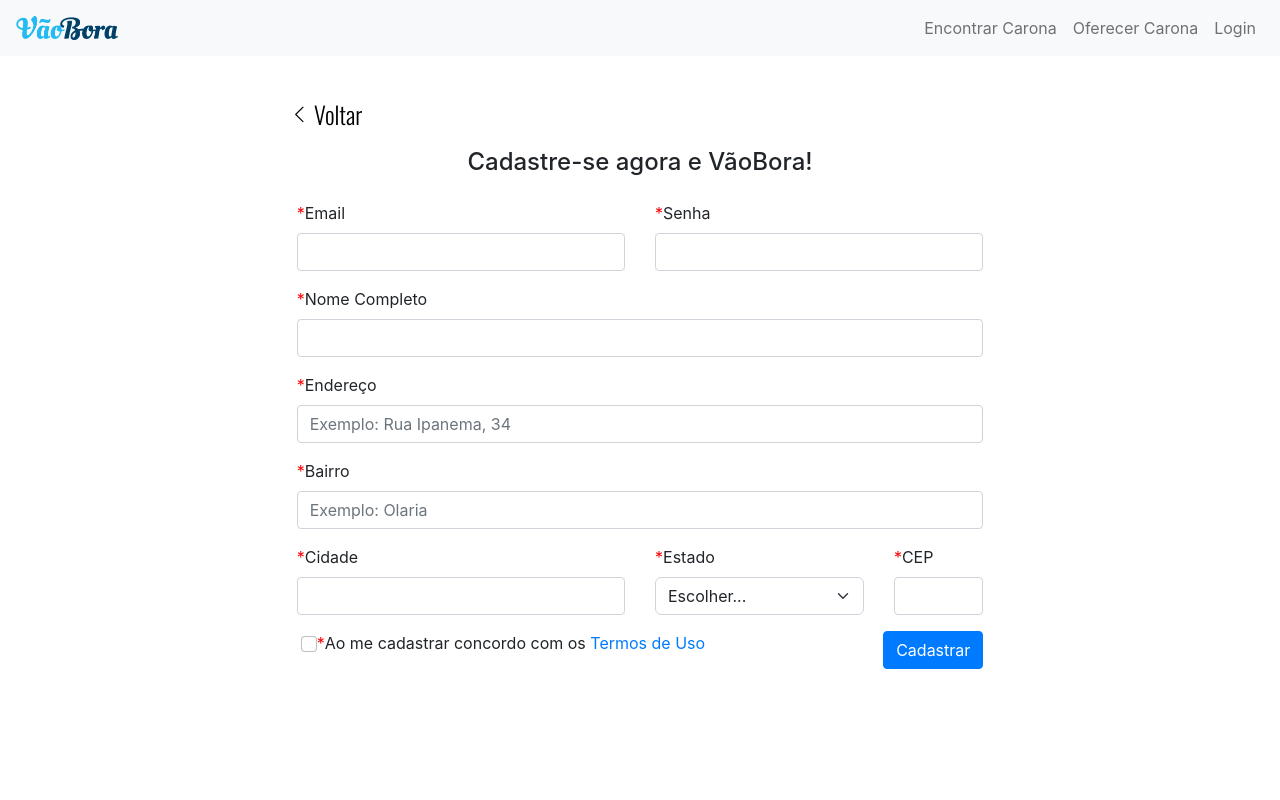
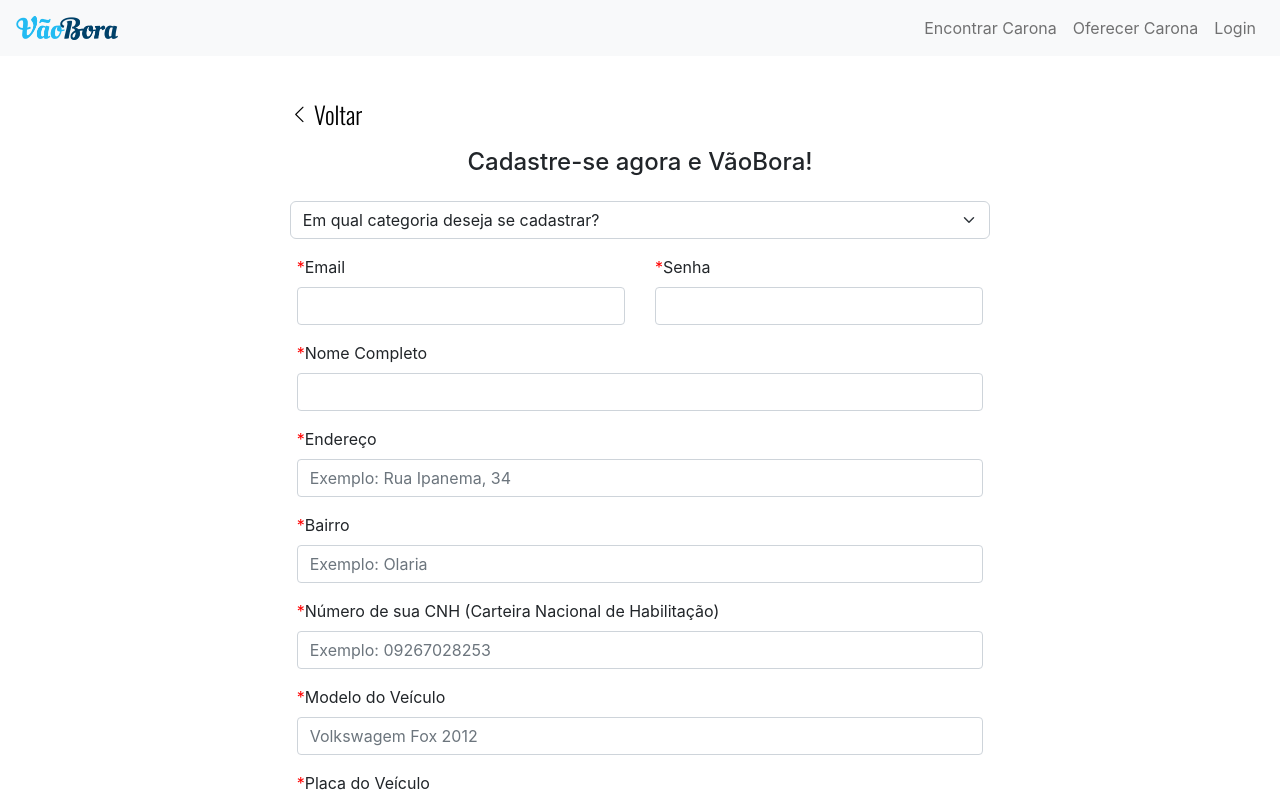
Before and after one commit to ryanalves/IHM-web, an Angular app: page /cadastro in a window 1280 px wide. Shown: the top 800 px of the page. Built offline with nearby package versions, Linux system fonts and the light colour scheme.

Commit message:
atualizacao cadastro

```diff
--- a/src/app/home/cadastro/cadastro.component.html
+++ b/src/app/home/cadastro/cadastro.component.html
@@ -7,6 +7,13 @@
 	</a>
 
 	<h4 class="text-center">Cadastre-se agora e VãoBora!</h4>
+  <div class="cadastro-motorista">
+    <select id="cadastro" class="form-select" aria-label="Selecione Categoria de Cadastro">
+      <option selected>Em qual categoria deseja se cadastrar?</option>
+      <option value="1">Motorista VãoBora (Oferecer e Encontrar Caronas).</option>
+      <option value="2">Cliente VãoBora (Apenas Encontrar Caronas).</option>
+    </select>
+  </div>
 	<div class="col-md-6 required">
 		<label for="inputEmail4" class="form-label">Email</label>
 		<input type="email" class="form-control" id="inputEmail4" required>
@@ -25,10 +32,28 @@
 		<label for="inputAddress" class="form-label">Endereço</label>
 		<input type="text" class="form-control" id="inputAddress" placeholder="Exemplo: Rua Ipanema, 34" required>
 	</div>
+
 	<div class="col-12 required">
 		<label for="inputAddress2" class="form-label">Bairro</label>
 		<input type="text" class="form-control" id="inputAddress2" placeholder="Exemplo: Olaria">
 	</div>
+
+  <div class="col-12 required">
+		<label for="cnh" class="form-label">Número de sua CNH (Carteira Nacional de Habilitação)</label>
+		<input type="number" class="form-control" id="cnh" placeholder="Exemplo: 09267028253">
+	</div>
+
+  <div class="col-12 required">
+		<label for="cnh" class="form-label">Modelo do Veículo</label>
+		<input type="text" class="form-control" id="modelo" placeholder="Volkswagem Fox 2012">
+	</div>
+
+  <div class="col-12 required">
+		<label for="cnh" class="form-label">Placa do Veículo</label>
+		<input type="text" class="form-control" id="placa" placeholder="Volkswagem Fox">
+	</div>
+
+
 	<div class="col-md-6 required">
 		<label for="inputCity" class="form-label">Cidade</label>
 		<input type="text" class="form-control" id="inputCity">
@@ -46,6 +71,7 @@
 	</div>
 	<div class="col-md-12 d-flex justify-content-between">
 		<div>
+
 			<div class="form-check required">
 				<input class="form-check-input" type="checkbox" id="gridCheck">
 				<label class="form-check-label" for="gridCheck">
@@ -53,6 +79,7 @@
 						de Uso</a>
 				</label>
 			</div>
+
 		</div>
 		<div>
 			<button type="submit" class="btn btn-primary">Cadastrar</button>
```
